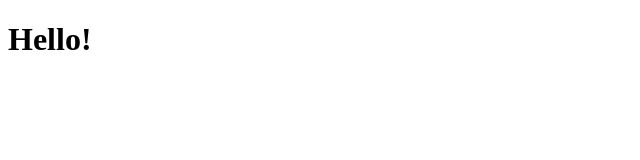
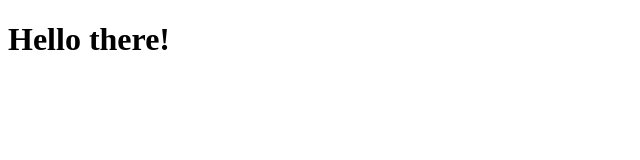
Before and after one commit to mateuszgrzelak/Personal-website, an Angular app: page / in a window 1280 px wide. Shown: the top 160 px of the page, without its empty margins (0-640 px from the left). Built offline with nearby package versions, Linux system fonts and the light colour scheme.

Commit message:
Word change

```diff
--- a/src/app/app.component.html
+++ b/src/app/app.component.html
@@ -1 +1 @@
-<h1 id="greeting">Hello!</h1>
+<h1 id="greeting">Hello there!</h1>
```
Also changed, not shown: 1 other file (tests, documents, lock files or other folders).
